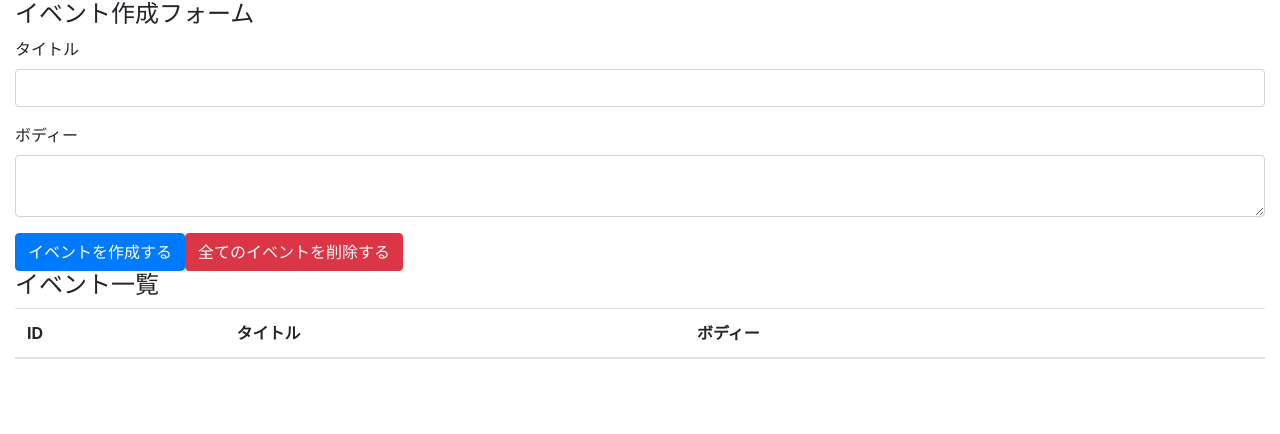
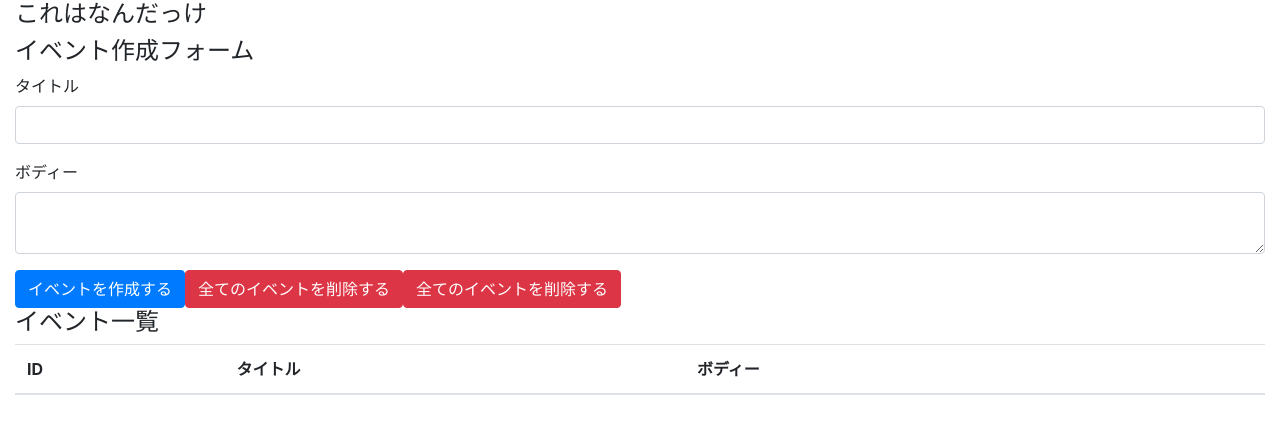
Before and after one commit to nagaha1/ReactTestCode, a React (Create React App) app: page / in a window 1280 px wide. Shown: the top 434 px of the page. Built offline with nearby package versions, Linux system fonts and the light colour scheme.

Commit message:
useStateの簡単な使い方

```diff
--- a/src/components/App.js
+++ b/src/components/App.js
@@ -1,10 +1,11 @@
-import React, {useReducer, useState} from "react";
+import React, {createContext, useReducer, useState} from "react";
 
 import 'bootstrap/dist/css/bootstrap.min.css';
 
 // import reducer from "../reducers/index.js";
 //ここ省略もできて 以下でも同じ意味になるよ
 import reducer from "../reducers";
+import test from "../reducers/test.js";
 
 
 const App = () => {
@@ -12,6 +13,8 @@ const App = () => {
   const [state, dispatch] = useReducer(reducer,[]);
   const [title, setTitle] = useState("");
   const [body, setBody] = useState("");
+
+  const [ttse, setTtse] = useState(test);
 
   const addEvent = e => {
     //再レンダリングを抑止するためにeの仮引数で、e.preventDefault();としてます。
@@ -28,11 +31,36 @@ const App = () => {
     setBody("");
   }
 
-  console.log({state});
+
+
+  console.log("~~~~~~~~~~~~~~~");
+  console.log(ttse.aaa);
+  console.log(ttse.bbb);
+  console.log(ttse);
+  console.log({...test});
+  console.log("####################");
+
+  // const aareee = () => {
+  //   setTtse(ttse = "hhhhhhhhhh");
+  // }
+
+
+  const ae = e => {
+    // useStateの使い方忘れた
+    //再レンダリングを抑止するためにeの仮引数で、e.preventDefault();としてます。
+    e.preventDefault();
+    setTtse(ttse.aaa = "なるほどね");
+    console.log(ttse.bbb = "再レンダリング後");
+    console.log(ttse);
+    console.log({...ttse});
+  }
+
+
 
   return(
     <>
       <div className="container-fluid">
+        <h4>{ttse.aaa}</h4>
         <h4>イベント作成フォーム</h4>
         <form>
           <div className="form-group">
@@ -47,6 +75,7 @@ const App = () => {
 
           <button className="btn btn-primary" onClick={addEvent}>イベントを作成する</button>
           <button className="btn btn-danger">全てのイベントを削除する</button>
+          <button className="btn btn-danger" onClick={ae}>全てのイベントを削除する</button>
           <h4>イベント一覧</h4>
           <table className="table table-hover">
             <thead>
--- /dev/null
+++ b/src/reducers/test.js
@@ -0,0 +1,30 @@
+// const test = (state = []) => {
+//     console.log(state);
+//     console.log("ドライアド");
+//     const wattt = {
+    //     }
+    // }
+
+import { useState } from "react";
+
+
+
+//これをエクスポートしてるのか
+// こんなかんじの処理をするのがuseReduseでは?
+// const test = (aa) => {
+//     const arry = {
+//         aaaa: "これはなんだっけ",
+//         bbb: "オブジェクトだっけ"
+//     }
+//     console.log(arry.bbb + "   ", aa);
+// }
+
+// useStateは以下のようなオブジェクトを取得するときに使うのがいいかも
+const test = {
+            aaa: "これはなんだっけ",
+            bbb: "オブジェクトだっけ"
+}
+
+
+
+export default test;
```
